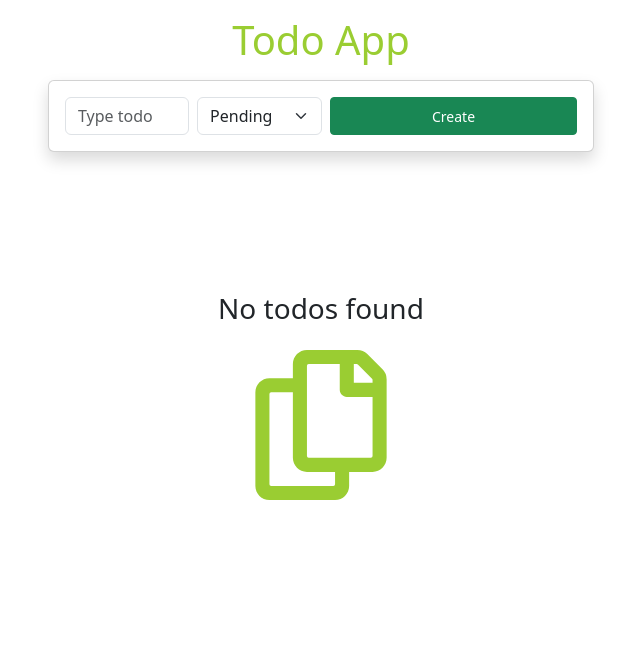
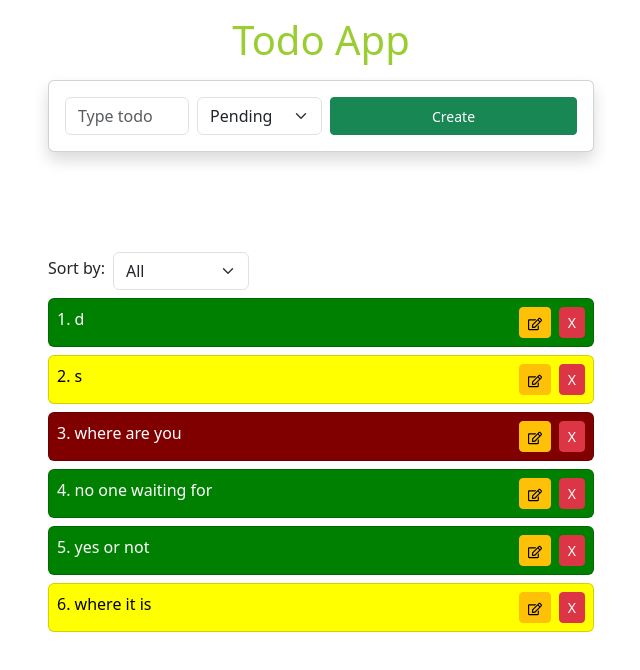
Before and after one commit to SiddiqueAhmed1/basic-todos, a React (Vite) app: page / in a window 1280 px wide. Shown: the top 670 px of the page, without its empty margins (319-959 px from the left). Built offline with nearby package versions, Linux system fonts and the light colour scheme; data requests are answered from the project's data file.

Commit message:
sorting done

```diff
--- a/db.json
+++ b/db.json
@@ -1,3 +1,34 @@
 {
-  "todos": []
+  "todos": [
+    {
+      "id": "6a5a",
+      "title": "d",
+      "type": "Completed"
+    },
+    {
+      "id": "fe83",
+      "title": "s",
+      "type": "Pending"
+    },
+    {
+      "id": "16b5",
+      "title": "where are you ",
+      "type": "Deleted"
+    },
+    {
+      "id": "dab5",
+      "title": "no one waiting for",
+      "type": "Completed"
+    },
+    {
+      "id": "432f",
+      "title": "yes or not",
+      "type": "Completed"
+    },
+    {
+      "id": "d9b4",
+      "title": "where it is",
+      "type": "Pending"
+    }
+  ]
 }
--- a/src/components/Ados/Ados.css
+++ b/src/components/Ados/Ados.css
@@ -1,6 +1,29 @@
 .todos-body  ul:first-child{
-    margin-top: 100px;
+    margin-top: 150px;
 }
-.todos-body  ul li{
-    margin-top: 3px;
+.todos-body .no-ados-found{
+    margin-top: 0px
 }
+.todos-body .no-ados-found i{
+    font-size: 150px;
+     color: yellowgreen;
+}
+/* responsiveness */
+@media screen and (max-width: 1920px) {
+    .todos-body  ul:first-child{
+        margin-top: 120px;
+    }
+    .todos-body .no-ados-found{
+        margin-top: 250px !important;
+    }
+}
+@media screen and (max-width: 1366px) {
+    .todos-body  ul:first-child{
+        margin-top: 100px;
+    }
+}
+@media screen and (max-width: 768px) {
+    .todos-body  ul:first-child{
+        margin-top: 50px;
+    }
+}
--- a/src/components/Ados/Ados.jsx
+++ b/src/components/Ados/Ados.jsx
@@ -1,11 +1,10 @@
 import axios from "axios";
-import type from './type'
+import type from "./type";
 import { useEffect, useReducer, useState } from "react";
 import { FaRegCopy, FaRegEdit } from "react-icons/fa";
 import { toast } from "react-toastify";
 import "react-toastify/dist/ReactToastify.css";
 import "./Ados.css";
-
 
 const adosReducer = (state, action) => {
   switch (action.type) {
@@ -18,7 +17,7 @@ const adosReducer = (state, action) => {
         item.id === action.payload.id ? { ...item, ...action.payload } : item
       );
     case "FILTER_ADOS":
-      return state.filter((data) => data.type === action.payload);
+      return state.filter((item) => item.type === action.payload.type) ? action.payload :"no todos found"
     case "CREATE":
       return [...state, action.payload];
     default:
@@ -43,7 +42,6 @@ const Ados = () => {
 
   // create todos
   const createTodo = async () => {
-    const response = await axios.get(`http://localhost:7070/todos`).data;
     if (!input.title) {
       toast.error("Opps, All fields are required", {
         position: "top-right",
@@ -58,7 +56,12 @@ const Ados = () => {
           backgroundColor: "white",
         },
       });
-    } else if (ados.find((item) => item.title.trim() === input.title.trim() && item.type === input.type)) {
+    } else if (
+      ados.find(
+        (item) =>
+          item.title.trim() === input.title.trim() && item.type === input.type
+      )
+    ) {
       alert("Data already exist");
     } else if (input.id) {
       const response = await axios.put(
@@ -78,7 +81,7 @@ const Ados = () => {
         type: "Pending",
       });
       toast.success("Todo Create Succesful", {
-        position: "top-right",
+        position: "top-left",
         autoClose: 2000,
         hideProgressBar: false,
         closeOnClick: true,
@@ -114,8 +117,11 @@ const Ados = () => {
   };
 
   //type wise todos
-  const handleType = (type) => {
-    dispatch({ type: "FILTER_ADOS", payload: type });
+  const handleType = async (type) => {
+    const response = await axios.get(
+      `http://localhost:7070/todos?type=${type}`
+    );
+    dispatch({ type: "FILTER_ADOS", payload: response.data });
   };
 
   useEffect(() => {
@@ -134,7 +140,12 @@ const Ados = () => {
       <div className="container mt-3">
         <div className="row justify-content-center">
           <div className="col-lg-6">
-            <h2 className="mb-3 text-center" style={{ color: '#9ACD32', fontSize:'40px'}}>Todo App</h2>
+            <h2
+              className="mb-3 text-center"
+              style={{ color: "#9ACD32", fontSize: "40px" }}
+            >
+              Todo App
+            </h2>
             <div className="card shadow">
               <div className="card-body">
                 <div className="todos-form d-flex gap-2">
@@ -183,15 +194,27 @@ const Ados = () => {
             </div>
 
             <div className="todos-body">
-
               <ul>
-              {ados?.length > 0 ? <> <div className="div d-flex align-middle">
-                <span className="mt-1 me-2">Sort by:</span> <select name="" className="form-select w-25 mb-2">
-                <option value="Pending">Pending</option>
-                <option value="Completed">Completed</option>
-                <option value="Deleted">Deleted</option>
-                </select>
-                </div></> : ''}
+                {ados?.length > 0 ? (
+                  <>
+                    {" "}
+                    <div className="div d-flex align-middle">
+                      <span className="mt-1 me-2">Sort by:</span>{" "}
+                      <select
+                        onChange={(e) => handleType(e.target.value)}
+                        name=""
+                        className="form-select w-25 mb-2"
+                      >
+                        <option value="">All</option>
+                        <option value="Pending">Pending</option>
+                        <option value="Completed">Completed</option>
+                        <option value="Deleted">Deleted</option>
+                      </select>
+                    </div>
+                  </>
+                ) : (
+                  ""
+                )}
 
                 {ados?.length > 0 ? (
                   ados.map((item, index) => {
@@ -199,9 +222,12 @@ const Ados = () => {
                       <>
                         <div
                           className="found-ados card p-2 align-middle mb-2"
-                          style={{ backgroundColor: type(item.type).background }}
+                          style={{
+                            backgroundColor: type(item.type).background,
+                          }}
                         >
-                          <li style={{ color: type(item.type).color}}
+                          <li
+                            style={{ color: type(item.type).color }}
                             className=" d-flex justify-content-between align-middle"
                             key={index}
                           >
@@ -227,12 +253,9 @@ const Ados = () => {
                   })
                 ) : (
                   <>
-                    <div
-                      className="no-ados-found text-center"
-                      style={{ marginTop: "140px" }}
-                    >
+                    <div className="no-ados-found text-center">
                       <h3 style={{ marginBottom: "-30px" }}>No todos found</h3>
-                      <i style={{ fontSize: "150px", color: "yellowgreen" }}>
+                      <i>
                         <FaRegCopy />
                       </i>
                     </div>
```
Also changed, not shown: 1 other file (tests, documents, lock files or other folders).
